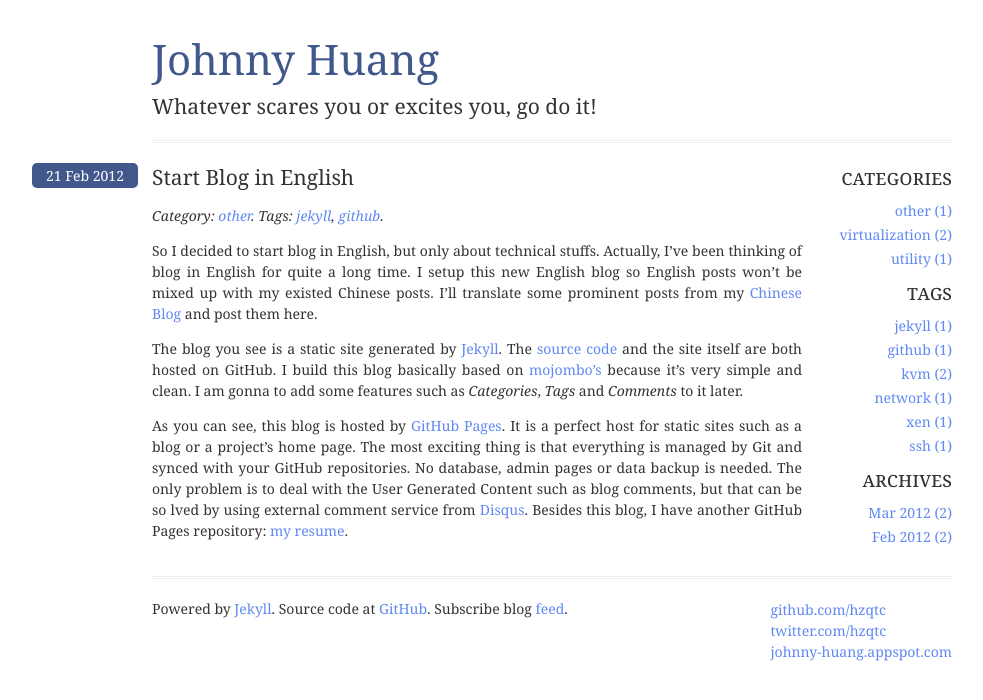
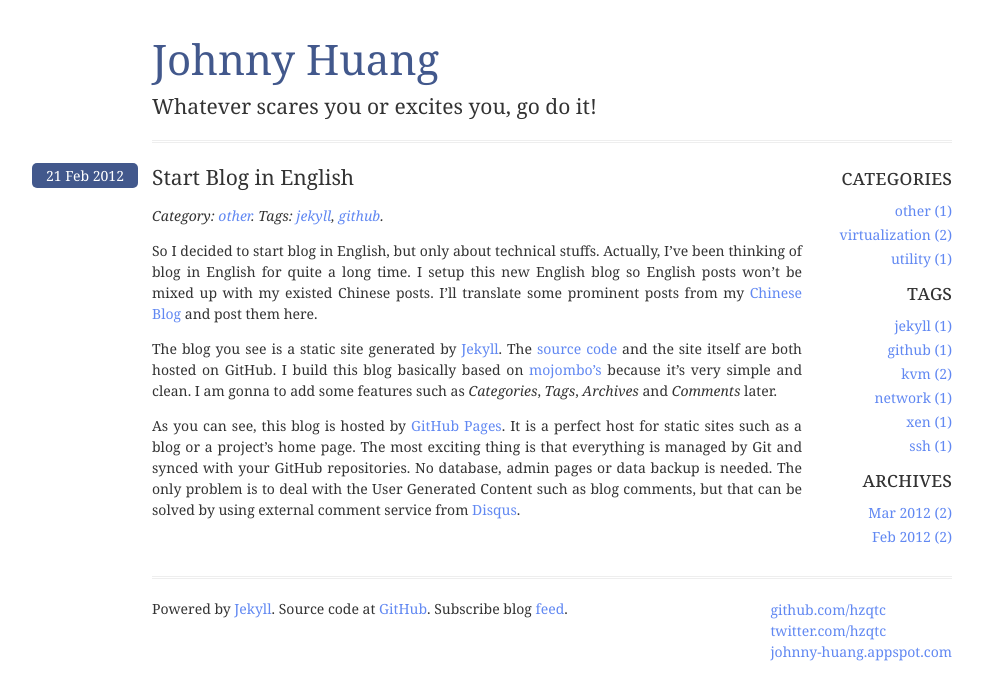
Before and after one commit to hzqtc/hzqtc.github.com, a Jekyll site: the page built from _posts/2012-2-21-start-blog-in-english.md, in a window 1280 px wide. Shown: the top 700 px of the page, without its empty margins (88-1071 px from the left). Built offline with Jekyll 4.4.1, drawn with Linux system fonts in a browser that asks for light colours; comment, search, counter and statistics services are not loaded.

Commit message:
post update

```diff
--- a/_posts/2012-2-21-start-blog-in-english.md
+++ b/_posts/2012-2-21-start-blog-in-english.md
@@ -7,6 +7,6 @@
 
 So I decided to start blog in English, but only about technical stuffs. Actually, I've been thinking of blog in English for quite a long time. I setup this new English blog so English posts won't be mixed up with my existed Chinese posts. I'll translate some prominent posts from my [Chinese Blog](http://johnny-huang.appspot.com/) and post them here.
 
-The blog you see is a static site generated by [Jekyll](https://github.com/mojombo/jekyll). The [source code](https://github.com/hzqtc/hzqtc.github.com) and the site itself are both hosted on GitHub. I build this blog basically based on [mojombo's](https://github.com/mojombo/mojombo.github.com) because it's very simple and clean. I am gonna to add some features such as *Categories*, *Tags* and *Comments* to it later.
+The blog you see is a static site generated by [Jekyll](https://github.com/mojombo/jekyll). The [source code](https://github.com/hzqtc/hzqtc.github.com) and the site itself are both hosted on GitHub. I build this blog basically based on [mojombo's](https://github.com/mojombo/mojombo.github.com) because it's very simple and clean. I am gonna to add some features such as *Categories*, *Tags*, *Archives* and *Comments* later.
 
-As you can see, this blog is hosted by [GitHub Pages](http://pages.github.com/). It is a perfect host for static sites such as a blog or a project's home page. The most exciting thing is that everything is managed by Git and synced with your GitHub repositories. No database, admin pages or data backup is needed. The only problem is to deal with the User Generated Content such as blog comments, but that can be so	lved by using external comment service from [Disqus](http://disqus.com/). Besides this blog, I have another GitHub Pages repository: [my resume](https://github.com/hzqtc/resume).
+As you can see, this blog is hosted by [GitHub Pages](http://pages.github.com/). It is a perfect host for static sites such as a blog or a project's home page. The most exciting thing is that everything is managed by Git and synced with your GitHub repositories. No database, admin pages or data backup is needed. The only problem is to deal with the User Generated Content such as blog comments, but that can be solved by using external comment service from [Disqus](http://disqus.com/).
```
